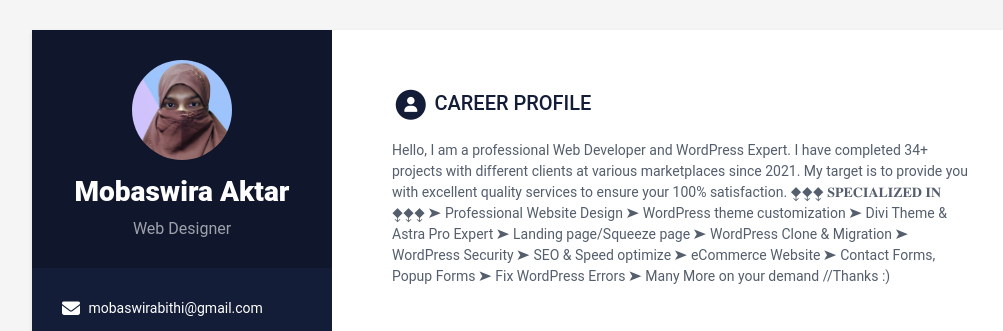
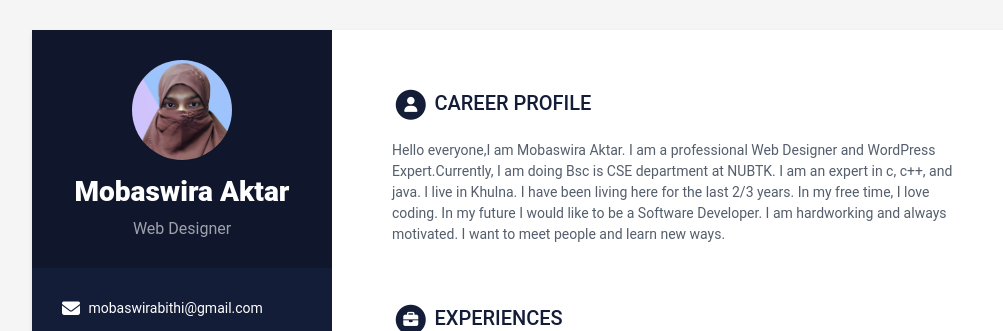
Before and after one commit to mobaswira-aktar/cv-design, a plain HTML site: page index.html in a window 1280 px wide. Shown: the top 331 px of the page, without its empty margins (108-1111 px from the left). Drawn offline with nearby package versions, Linux system fonts and the light colour scheme.

Commit message:
content change

```diff
--- a/index.html
+++ b/index.html
@@ -107,12 +107,8 @@
         </h2>
         <div class="summary">
           <p>
-            Hello, I am a professional Web Developer and WordPress Expert. I have completed 34+ projects with different
-            clients at various marketplaces since 2021. My target is to provide you with excellent quality services to
-            ensure your 100% satisfaction. ⧪⧪⧪ 𝐒𝐏𝐄𝐂𝐈𝐀𝐋𝐈𝐙𝐄𝐃 𝐈𝐍 ⧪⧪⧪ ➤ Professional Website Design ➤ WordPress
-            theme customization ➤ Divi Theme & Astra Pro Expert ➤ Landing page/Squeeze page ➤ WordPress Clone &
-            Migration ➤ WordPress Security ➤ SEO & Speed optimize ➤ eCommerce Website ➤ Contact Forms, Popup Forms ➤ Fix
-            WordPress Errors ➤ Many More on your demand //Thanks :)
+            Hello everyone,I am Mobaswira Aktar. I am a professional Web Designer and WordPress Expert.Currently, I am doing Bsc is CSE department at NUBTK. I am an expert in c, c++, and java. I live in Khulna. I have been living here for the last 2/3 years. In my free time, I love coding. In my future I would like to be a Software Developer. I am hardworking and always motivated. I want to meet people and learn new ways.
+
           </p>
         </div>
       </section>
```
